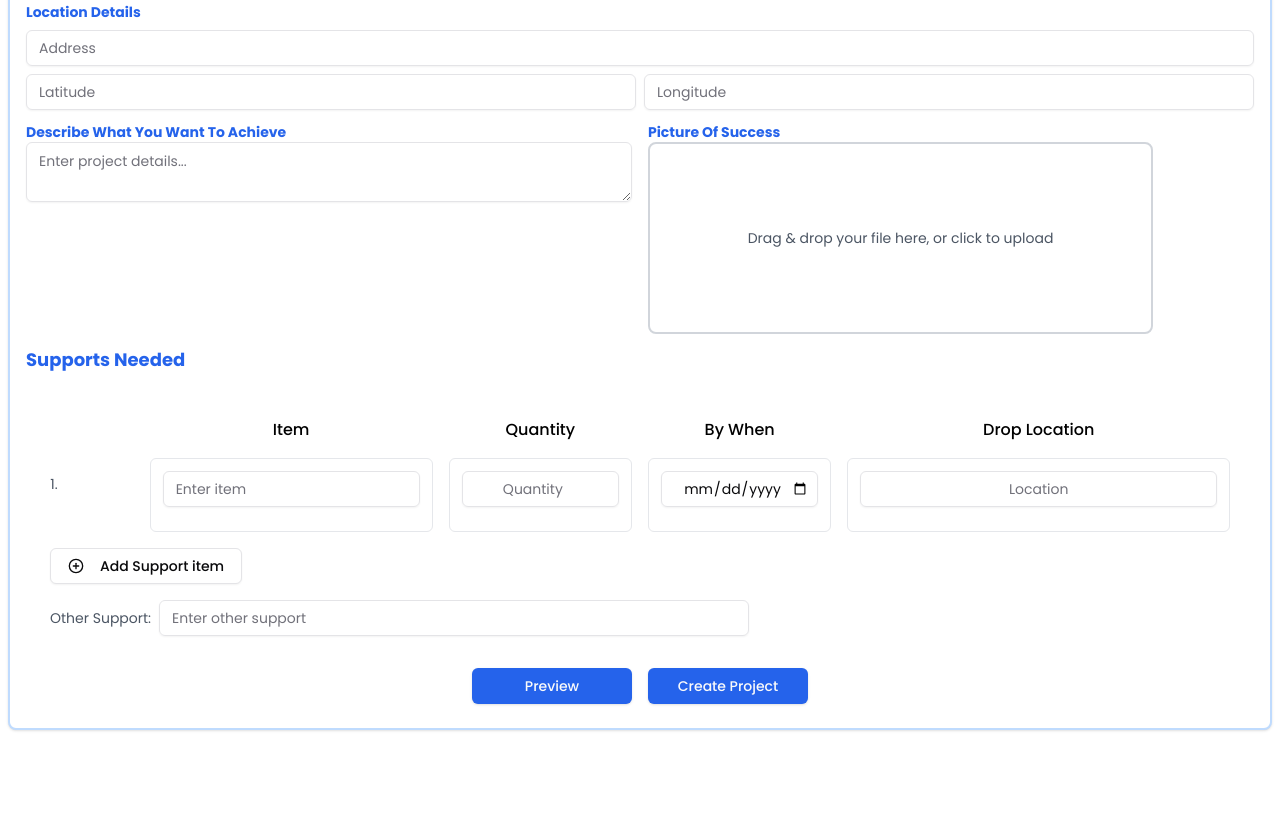
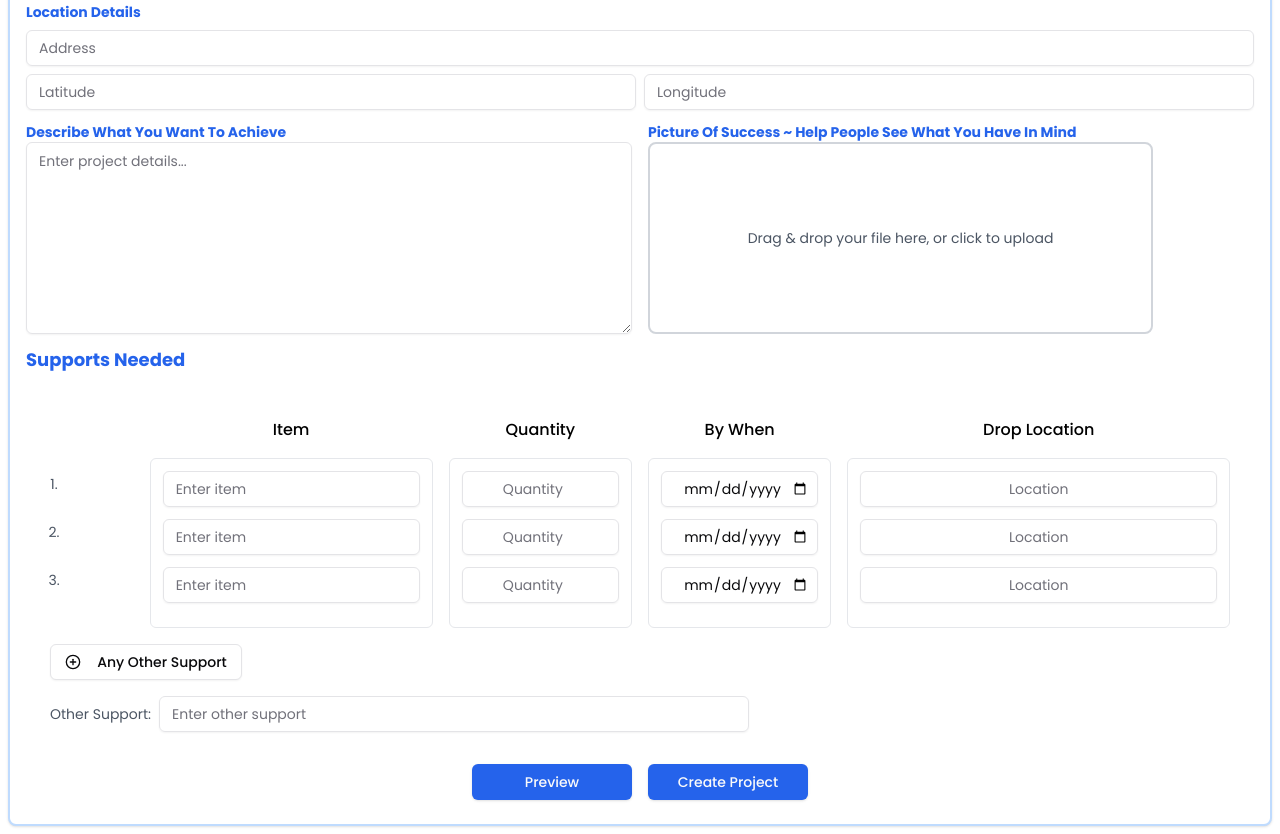
Before and after one commit to nikhilsahni7/social-map-app, a Next.js app: page /create-project in a window 1280 px wide. Shown: the part 420-1254 px from the top of the page. Before the commit the page ends 1158 px from the top, so only its background shows below. Built offline with nearby package versions, Linux system fonts and the light colour scheme.

Commit message:
UI Updation

```diff
--- a/src/app/create-project/page.tsx
+++ b/src/app/create-project/page.tsx
@@ -30,6 +30,8 @@ interface FormData {
 export default function ProjectDetailsForm() {
   const [supportItems, setSupportItems] = useState([
     { item: "", quantity: "", byWhen: "", dropLocation: "" },
+    { item: "", quantity: "", byWhen: "", dropLocation: "" },
+    { item: "", quantity: "", byWhen: "", dropLocation: "" }
   ]);
 
   const [file, setFile] = useState<File | null>(null);
@@ -81,6 +83,7 @@ export default function ProjectDetailsForm() {
     setSupportItems((prev) => [
       ...prev,
       { item: "", quantity: "", byWhen: "", dropLocation: "" },
+
     ]);
   };
 
@@ -348,13 +351,13 @@ export default function ProjectDetailsForm() {
                       value={formData.description}
                       onChange={handleFormInputChange}
                       placeholder="Enter project details..."
-                      className="text-sm"
+                      className="text-sm h-48"
                     />
                   </div>
 
                   <div className="flex flex-col w-full md:w-6/12">
                     <h3 className="text-sm font-semibold text-blue-600">
-                      Picture Of Success
+                      Picture Of Success ~ Help People See What You Have In Mind
                     </h3>
                     <div
                       className={`w-10/12 h-48 border-2 border-gray-300 rounded-lg flex justify-center items-center cursor-pointer ${isDragActive ? "border-blue-500" : ""
@@ -598,7 +601,7 @@ export default function ProjectDetailsForm() {
                       className="text-sm w-48"
                     >
                       <PlusCircle className="h-4 w-4 mr-2" />
-                      Add Support item
+                      Any Other Support
                     </Button>
 
                     <div className="flex items-center space-x-2">
```
